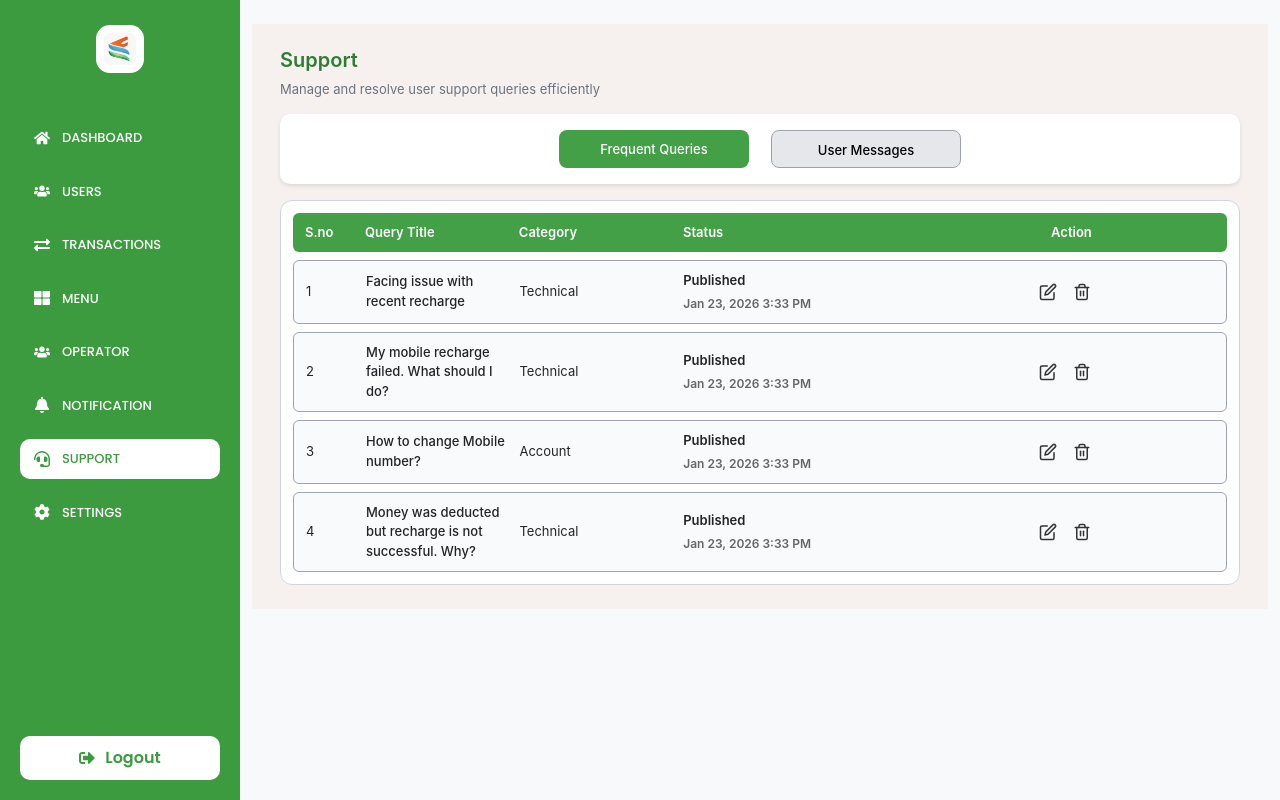
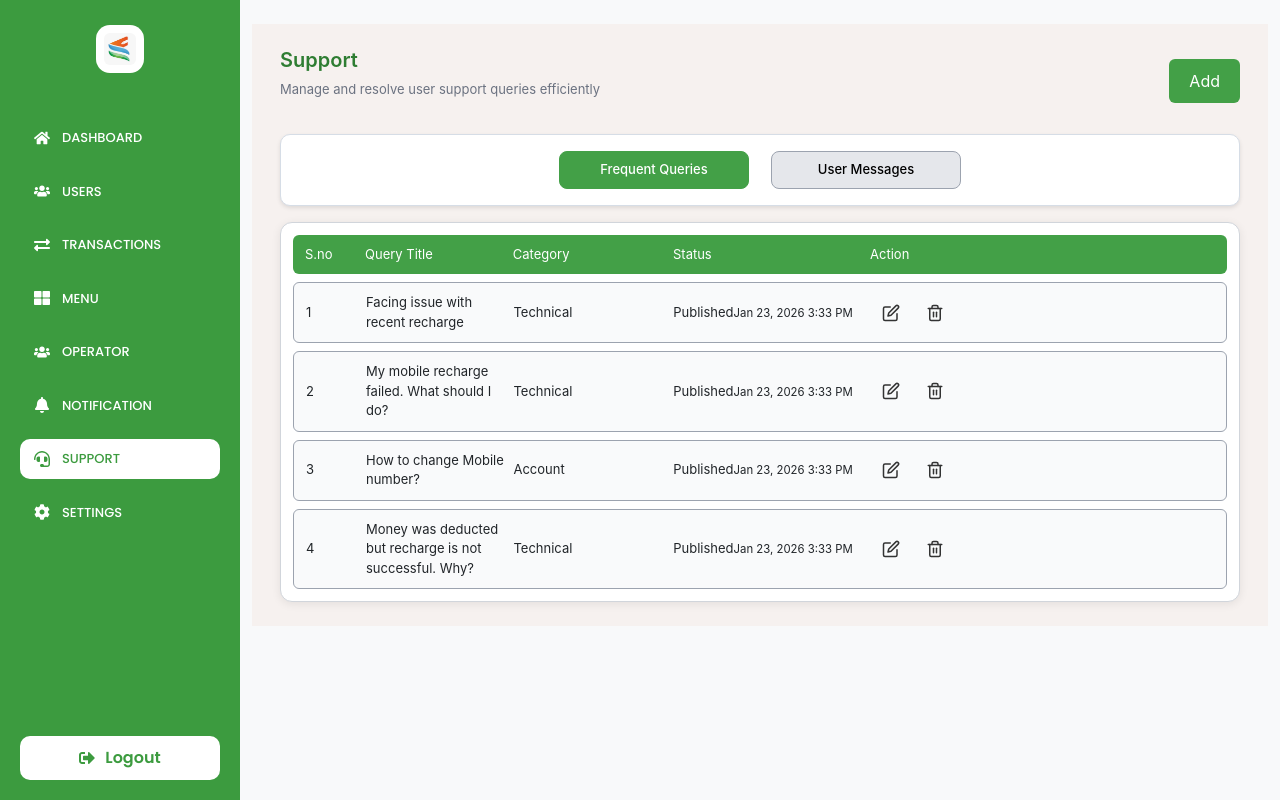
Before and after one commit to SujathaVenkatesh/karope, a React (Vite) app: page /frequent in a window 1280 px wide. Built offline with nearby package versions, Linux system fonts and the light colour scheme.

Commit message:
supportandsidebar

```diff
--- a/package.json
+++ b/package.json
@@ -12,6 +12,7 @@
   "dependencies": {
     "bootstrap": "^5.3.8",
     "chart.js": "^4.5.1",
+    "lucide-react": "^0.563.0",
     "react": "^19.2.0",
     "react-bootstrap": "^2.10.10",
     "react-chartjs-2": "^5.3.1",
--- a/src/Components/Support.jsx
+++ b/src/Components/Support.jsx
@@ -1,8 +1,10 @@
 import "../Style/support.css";
 import { FiEdit, FiTrash2 } from "react-icons/fi";
 import { useNavigate } from "react-router-dom";
+import { useState } from "react";
 
-const queries = [
+/* ===== DATA ===== */
+const queriesData = [
   {
     sno: 1,
     title: "Facing issue with recent recharge",
@@ -36,12 +38,58 @@ const queries = [
 export default function Support() {
   const navigate = useNavigate();
 
+  const [queries, setQueries] = useState(queriesData);
+  const [openModal, setOpenModal] = useState(false);
+  const [isEdit, setIsEdit] = useState(false);
+  const [formData, setFormData] = useState({ title: "", category: "" });
+
+  const openAddModal = () => {
+    setIsEdit(false);
+    setFormData({ title: "", category: "" });
+    setOpenModal(true);
+  };
+
+  const openEditModal = (q) => {
+    setIsEdit(true);
+    setFormData({ title: q.title, category: q.category });
+    setOpenModal(true);
+  };
+
+  const handleChange = (e) =>
+    setFormData({ ...formData, [e.target.name]: e.target.value });
+
+  const handleSave = () => {
+    if (!formData.title || !formData.category) return;
+
+    if (!isEdit) {
+      setQueries([
+        ...queries,
+        {
+          sno: queries.length + 1,
+          title: formData.title,
+          category: formData.category,
+          status: "Published",
+          time: new Date().toLocaleString(),
+        },
+      ]);
+    }
+    setOpenModal(false);
+  };
+
   return (
     <div className="support-wrapper">
-      <h2 className="support-title">Support</h2>
-      <p className="support-subtitle">
-        Manage and resolve user support queries efficiently
-      </p>
+      {/* Header */}
+      <div className="support-header">
+        <div>
+          <h2 className="support-title">Support</h2>
+          <p className="support-subtitle">
+            Manage and resolve user support queries efficiently
+          </p>
+        </div>
+        <button className="add-btn" onClick={openAddModal}>
+          Add
+        </button>
+      </div>
 
       {/* Tabs */}
       <div className="support-tabs">
@@ -64,23 +112,56 @@ export default function Support() {
         {queries.map((q) => (
           <div className="support-row" key={q.sno}>
             <span>{q.sno}</span>
-
             <span className="query-title">{q.title}</span>
-
             <span>{q.category}</span>
-
             <span className="status">
               {q.status}
               <small>{q.time}</small>
             </span>
-
             <span className="actions">
-              <FiEdit />
+              <FiEdit onClick={() => openEditModal(q)} />
               <FiTrash2 />
             </span>
           </div>
         ))}
       </div>
+
+      {/* Modal */}
+      {openModal && (
+        <div className="modal-overlay">
+          <div className="modal-box">
+            <h3>{isEdit ? "Edit Query" : "Add Query"}</h3>
+
+            <label>Query Title</label>
+            <input
+              name="title"
+              value={formData.title}
+              onChange={handleChange}
+              placeholder="Facing issue with recent recharge"
+            />
+
+            <label>Category</label>
+            <input
+              name="category"
+              value={formData.category}
+              onChange={handleChange}
+              placeholder="Technical"
+            />
+
+            <div className="modal-actions">
+              <button
+                className="cancel-btn"
+                onClick={() => setOpenModal(false)}
+              >
+                Cancel
+              </button>
+              <button className="save-btn" onClick={handleSave}>
+                Add
+              </button>
+            </div>
+          </div>
+        </div>
+      )}
     </div>
   );
 }
--- a/src/Style/support.css
+++ b/src/Style/support.css
@@ -1,9 +1,16 @@
-/* Page wrapper */
 .support-wrapper {
   padding: 24px;
+  background: #faf6f4;
 }
 
-/* Title */
+/* Header */
+.support-header {
+  display: flex;
+  justify-content: space-between;
+  align-items: center;
+  margin-bottom: 16px;
+}
+
 .support-title {
   font-size: 22px;
   font-weight: 600;
@@ -11,117 +18,66 @@
 }
 
 .support-subtitle {
-  margin-bottom: 20px;
   color: #666;
 }
 
-/* Tabs */
-.support-tabs {
-  background: #fff;
-  padding: 16px;
-  border-radius: 10px;
-  display: flex;
-  justify-content: center;
-  gap: 16px;
-  margin-bottom: 22px;
-  box-shadow: 0 2px 6px rgba(0, 0, 0, 0.05);
-}
-
-.tab {
-  padding: 10px 26px;
-  border-radius: 10px;
-  border: 1px solid #9ea7b3;
-  background: #e9ecef;
-  cursor: pointer;
-  font-weight: 500;
-}
-
-.tab.active {
+/* Button */
+.add-btn {
   background: #43a047;
   color: #fff;
   border: none;
+  padding: 8px 28px;
+  border-radius: 6px;
+  cursor: pointer;
 }
 
-/* Table container */
+/* Card */
 .support-card {
-  width: 100%;
+  background: #fff;
+  border: 1px solid #d6dde6;
+  border-radius: 8px;
+  overflow: hidden;
 }
 
-/* COMMON GRID – header & row */
-.support-head,
-.support-row {
-  display: grid;
-  grid-template-columns:
-    80px      /* S.no */
-    3.2fr     /* Query title */
-    1.2fr     /* Category */
-    2.2fr     /* Status */
-    1fr;      /* Action */
-  align-items: center;
+/* TABLE */
+.support-table {
   width: 100%;
-  box-sizing: border-box;
+  border-collapse: collapse; /* 🔥 IMPORTANT */
 }
 
-/* HEADER */
-.support-head {
+/* Header */
+.support-table thead {
   background: #43a047;
-  color: #fff;
-  padding: 16px 24px;
-  border-radius: 8px;
-  font-weight: 600;
 }
 
-/* BODY ROW */
-.support-row {
-  background: #fff;
-  padding: 16px 24px;
-  margin-top: 12px;
-  border: 1px solid #9ea7b3;
-  border-radius: 8px;
+.support-table th {
+  color: #fff;
+  font-weight: 600;
+  text-align: left;
+  padding: 14px 16px;
+  border: 1px solid #ffffff55;
 }
 
-/* Query title */
-.query-title {
-  font-weight: 500;
+/* Body */
+.support-table td {
+  padding: 14px 16px;
+  border: 1px solid #d6dde6;
+  vertical-align: middle;
 }
 
-/* Category – small adjust */
-.support-head span:nth-child(3),
-.support-row span:nth-child(3) {
-  padding-left: 6px;
-}
-
-/* Status */
-.status {
-  font-weight: 600;
-}
-
-.support-head span:nth-child(4),
-.support-row span:nth-child(4) {
-  padding-left: 10px;
-}
-
-.status small {
-  display: block;
+/* Status time */
+.time {
   font-size: 12px;
   color: #666;
   margin-top: 4px;
 }
 
-/* ACTION – right end */
 .actions {
-  display: flex;
-  justify-content: flex-end;
-  align-items: center;
-  gap: 16px;
+  text-align: left; /* 🔥 left side */
 }
 
-.support-head span:last-child {
-  text-align: right;
-}
-
-/* Icons */
 .actions svg {
+  margin-left: 12px;
   cursor: pointer;
   font-size: 18px;
   color: #333;
@@ -130,3 +86,286 @@
 .actions svg:hover {
   color: #43a047;
 }
+/* ================= POPUP ================= */
+
+.popup-overlay {
+  position: fixed;
+  inset: 0;
+  background: rgba(0, 0, 0, 0.4);
+  display: flex;
+  justify-content: center;
+  align-items: center;
+  z-index: 999;
+}
+
+.popup-box {
+  background: #fff;
+  width: 420px;
+  border-radius: 10px;
+  box-shadow: 0 10px 30px rgba(0, 0, 0, 0.2);
+  animation: scaleIn 0.2s ease;
+}
+
+@keyframes scaleIn {
+  from {
+    transform: scale(0.9);
+    opacity: 0;
+  }
+  to {
+    transform: scale(1);
+    opacity: 1;
+  }
+}
+
+.popup-header {
+  display: flex;
+  justify-content: space-between;
+  align-items: center;
+  padding: 14px 18px;
+  border-bottom: 1px solid #eee;
+}
+
+.popup-header h3 {
+  margin: 0;
+  font-size: 18px;
+}
+
+.close-icon {
+  cursor: pointer;
+  font-size: 20px;
+}
+
+.popup-body {
+  padding: 18px;
+  display: flex;
+  flex-direction: column;
+  gap: 12px;
+}
+
+.popup-body label {
+  font-size: 14px;
+  font-weight: 500;
+}
+
+.popup-body input,
+.popup-body select {
+  padding: 8px 10px;
+  border: 1px solid #ccc;
+  border-radius: 6px;
+  outline: none;
+}
+
+.popup-footer {
+  display: flex;
+  justify-content: flex-end;
+  gap: 10px;
+  padding: 14px 18px;
+  border-top: 1px solid #eee;
+}
+
+.cancel-btn {
+  background: #f3f3f3;
+  border: none;
+  padding: 8px 14px;
+  border-radius: 6px;
+  cursor: pointer;
+}
+
+.save-btn {
+  background: #43a047;
+  color: #fff;
+  border: none;
+  padding: 8px 16px;
+  border-radius: 6px;
+  cursor: pointer;
+}
+/* PAGE */
+.support-wrapper {
+  padding: 24px;
+  background: #f7f2ef;
+}
+
+/* HEADER */
+.support-header {
+  display: flex;
+  justify-content: space-between;
+  align-items: center;
+  margin-bottom: 20px;
+}
+
+.support-title {
+  font-size: 22px;
+  font-weight: 600;
+  color: #2e7d32;
+}
+
+.support-subtitle {
+  font-size: 14px;
+  color: #666;
+}
+
+.add-btn {
+  background: #43a047;
+  color: #fff;
+  border: none;
+  padding: 10px 20px;
+  border-radius: 6px;
+  cursor: pointer;
+}
+
+/* CARD */
+.support-card {
+  background: #fff;
+  border-radius: 10px;
+  padding: 16px;
+  box-shadow: 0 2px 10px rgba(0, 0, 0, 0.08);
+}
+
+/* TABLE */
+.support-table {
+  width: 100%;
+  border-collapse: collapse;
+}
+
+.support-table thead th {
+  background: #43a047;
+  color: #fff;
+  padding: 12px;
+  text-align: left;
+  border-right: 1px solid rgba(255, 255, 255, 0.3);
+}
+
+.support-table thead th:last-child {
+  border-right: none;
+}
+
+.support-table td {
+  padding: 14px 12px;
+  border: 1px solid #d6dde8;
+  vertical-align: top;
+}
+
+.support-table tbody tr:hover {
+  background: #f9fafb;
+}
+
+/* STATUS TIME */
+.time {
+  font-size: 12px;
+  color: #666;
+  margin-top: 4px;
+}
+
+/* ACTION ICONS */
+.actions {
+  display: flex;
+  gap: 14px;
+  justify-content: flex-start; /* LEFT SIDE */
+}
+
+.actions svg {
+  cursor: pointer;
+  font-size: 18px;
+  color: #333;
+}
+
+/* POPUP OVERLAY */
+.popup-overlay {
+  position: fixed;
+  inset: 0;
+  background: rgba(0, 0, 0, 0.25);
+  display: flex;
+  justify-content: center;
+  align-items: center;
+  z-index: 999;
+}
+
+/* POPUP BOX */
+.fq-popup {
+  background: #fff;
+  width: 420px;
+  border-radius: 10px;
+  padding: 20px 22px;
+  box-shadow: 0 8px 25px rgba(0, 0, 0, 0.15);
+}
+
+.fq-title {
+  font-size: 18px;
+  font-weight: 600;
+  margin-bottom: 16px;
+}
+
+/* FORM */
+.fq-field {
+  display: flex;
+  flex-direction: column;
+  margin-bottom: 14px;
+}
+
+.fq-field label {
+  font-size: 14px;
+  color: #555;
+  margin-bottom: 6px;
+}
+
+.fq-field input {
+  height: 40px;
+  padding: 0 12px;
+  border: 1px solid #bdbdbd;
+  border-radius: 8px;
+  outline: none;
+  font-size: 14px;
+}
+
+/* POPUP BUTTONS */
+.fq-actions {
+  display: flex;
+  justify-content: center;
+  gap: 14px;
+  margin-top: 18px;
+}
+
+.fq-cancel {
+  background: #7a7a7a;
+  color: #fff;
+  border: none;
+  padding: 10px 26px;
+  border-radius: 8px;
+  cursor: pointer;
+}
+
+.fq-add {
+  background: #43a047;
+  color: #fff;
+  border: none;
+  padding: 10px 32px;
+  border-radius: 8px;
+  cursor: pointer;
+}
+
+/* TABS */
+.support-tabs {
+  background: #fff;
+  padding: 14px;
+  border-radius: 10px;
+  margin-bottom: 16px;
+  display: flex;
+  justify-content: center;
+  gap: 14px;
+  border: 1px solid #d6dde6;
+}
+
+.tab-btn {
+  padding: 8px 22px;
+  border-radius: 8px;
+  border: 1px solid #bdbdbd;
+  background: #eef1f4;
+  cursor: pointer;
+  font-size: 14px;
+}
+
+.tab-btn.active {
+  background: #43a047;
+  color: #fff;
+  border-color: #43a047;
+}
```
Also changed, not shown: 1 other file (tests, documents, lock files or other folders).
